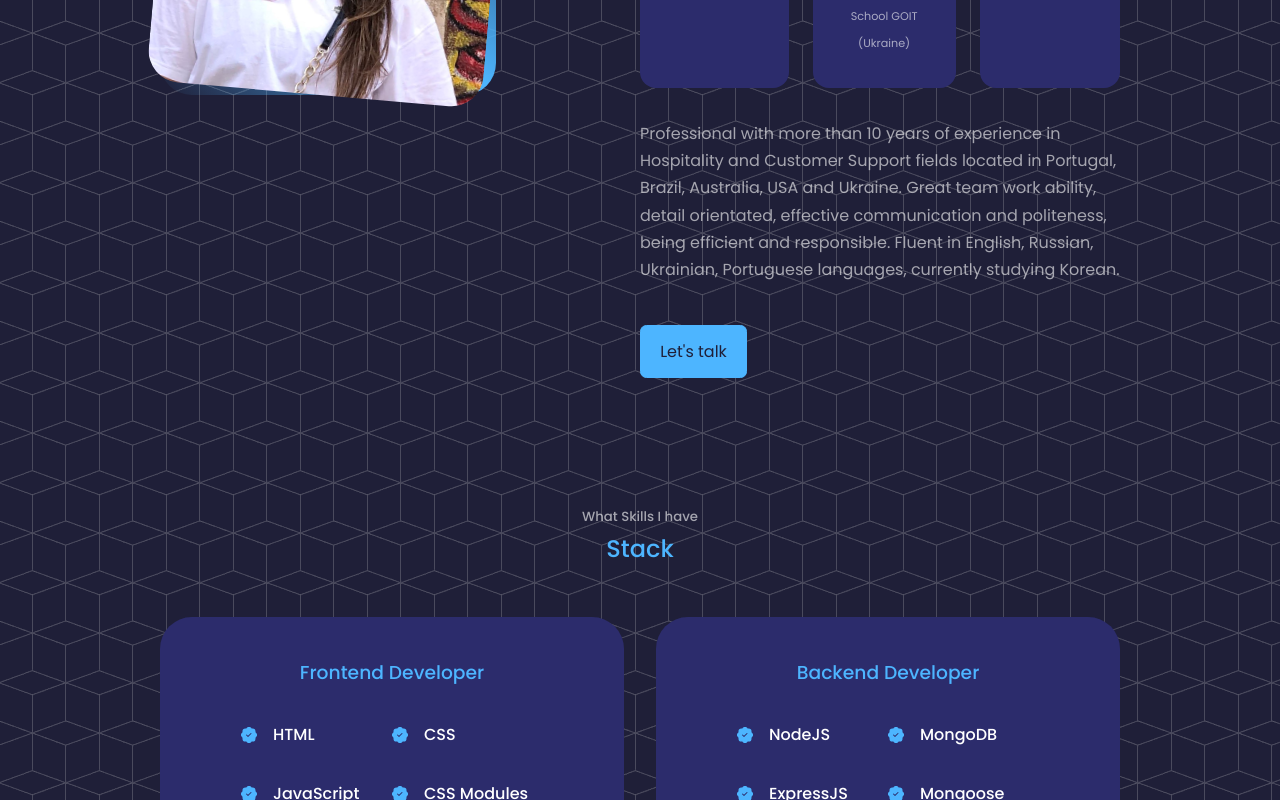
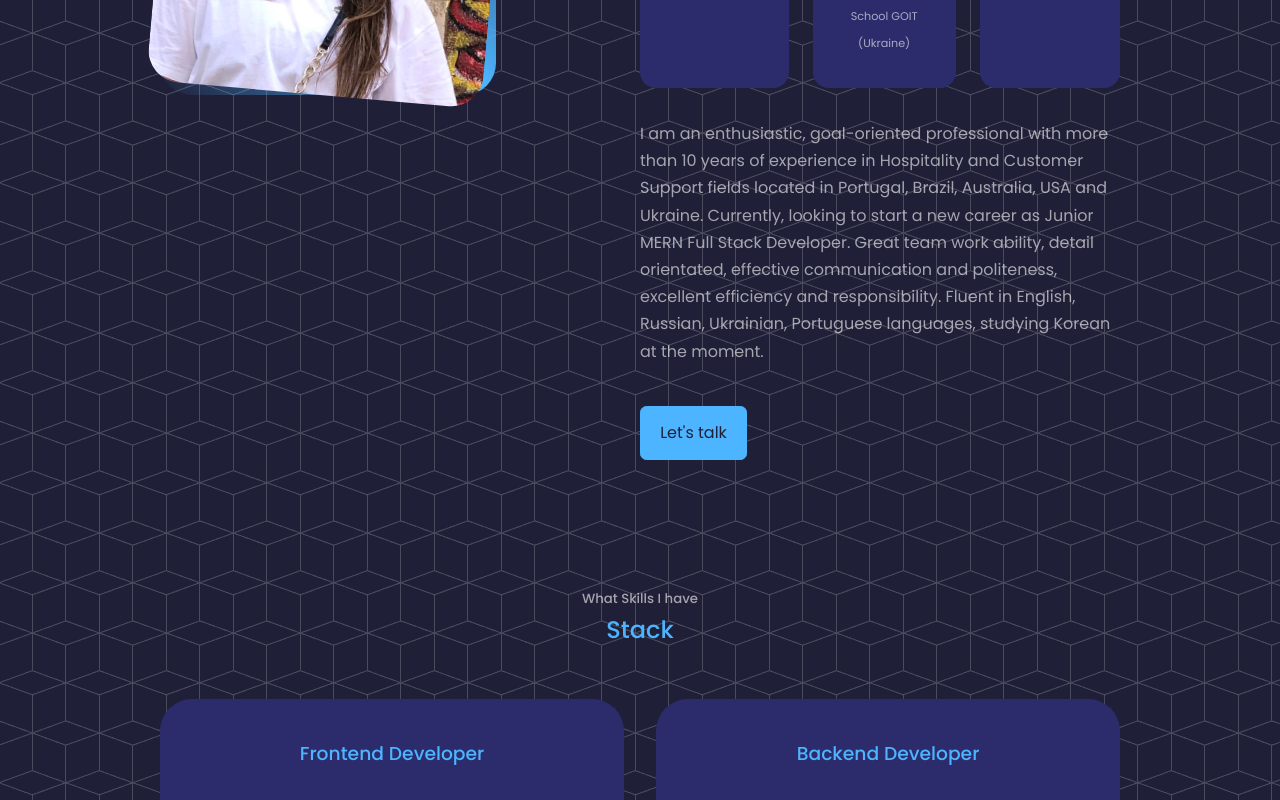
Before and after one commit to anastasiiaLoz/portfolio-resume, a React (Create React App) app: page / in a window 1280 px wide. Shown: the part 1280-2080 px from the top of the page. Built offline with nearby package versions, Linux system fonts and the light colour scheme; the HTML template or start-up script is replaced by a standard one.

Commit message:
Correcting the info

```diff
--- a/src/components/about/About.jsx
+++ b/src/components/about/About.jsx
@@ -36,10 +36,10 @@ const About = () => {
             </article>
           </div>
           <p>
-            Professional with more than 10 years of experience in Hospitality and Customer Support fields located in Portugal,
-            Brazil, Australia, USA and Ukraine. Great team work ability, detail orientated, effective communication and
-            politeness, being efficient and responsible. Fluent in English, Russian, Ukrainian, Portuguese languages, currently
-            studying Korean.
+          I am an enthusiastic, goal-oriented professional with more than 10 years of experience in Hospitality and Customer Support fields located in Portugal,
+          Brazil, Australia, USA and Ukraine. Currently, looking to start a new career as Junior MERN Full Stack Developer. Great team work ability, detail orientated, effective communication and
+          politeness, excellent efficiency and responsibility. Fluent in English, Russian, Ukrainian, Portuguese languages,
+          studying Korean at the moment.
           </p>
           <a href="#contact" className="btn btn-primary">
             Let's talk
--- a/src/components/button/Button.module.css
+++ b/src/components/button/Button.module.css
@@ -5,7 +5,7 @@
 
     width: max-content;
     display: inline-block;
-    /* padding: 0.75rem 1.2rem; */
+    padding: 0.75rem 1.2rem;
     border-radius: 0.4rem;
     cursor: pointer;
     border: 1px solid var(--color-primary);
```
